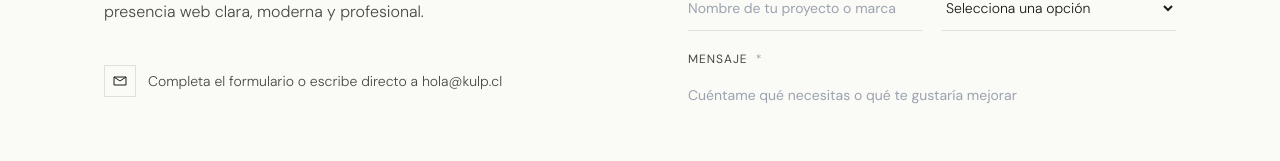
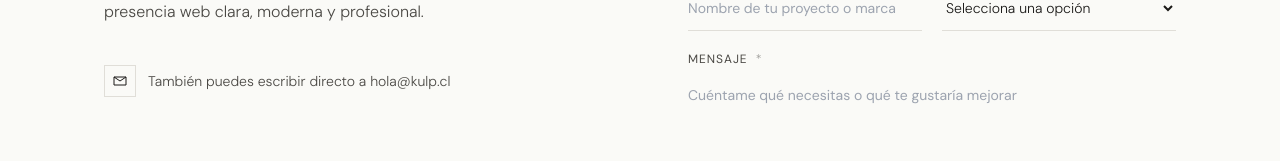
Before and after one commit to AlbertoRodBa/kulp-web, a Next.js app: page / in a window 1280 px wide. Shown: the part 2711-2872 px from the top of the page. Built offline with nearby package versions, Linux system fonts and the light colour scheme; no server answers.

Commit message:
cambio a texto de invitacion a escribir al mail

```diff
--- a/components/Contact.tsx
+++ b/components/Contact.tsx
@@ -95,7 +95,7 @@ export default function Contact() {
                 href="mailto:hola@kulp.cl"
                 className="text-sm font-light text-[var(--ink-muted)] hover:text-[var(--ink)] transition-colors"
               >
-                Completa el formulario o escribe directo a hola@kulp.cl
+                También puedes escribir directo a hola@kulp.cl
               </a>
             </div>
           </div>
```
